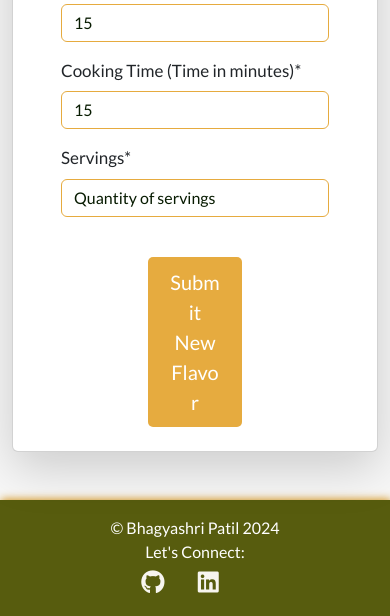
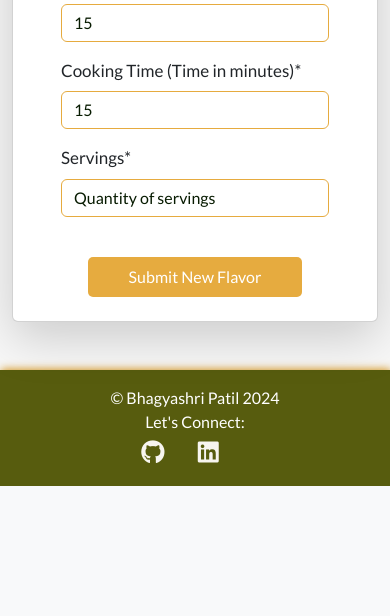
Before and after one commit to bhagyashriyogeshpatil/flavor-fusion, a Django app: page /new_flavors/ in a window 390 px wide. Shown: the part 1464-2080 px from the top of the page. After the commit the page ends 1950 px from the top, so only its background shows below. Run offline with Django 5.2, Linux system fonts and the light colour scheme; the visitor is signed in with stand-in values (Sample User, id 1); data that the repository does not hold is empty; some libraries are stand-ins or nearby versions.

Commit message:
Add media query for responsive button styling on screens smaller than 768px

```diff
--- a/static/css/style.css
+++ b/static/css/style.css
@@ -407,3 +407,12 @@ footer > a {
 #edit-button, #delete-button {
     width: 25%;
 }
+
+/* Media query for screen sizes less than 768px */
+@media (max-width: 767px) {
+    .custom-btn {
+        width: 80%;
+        font-size: 1rem;
+        padding: 8px 16px;
+    }
+}
```
Also changed, not shown: 1 other file.
